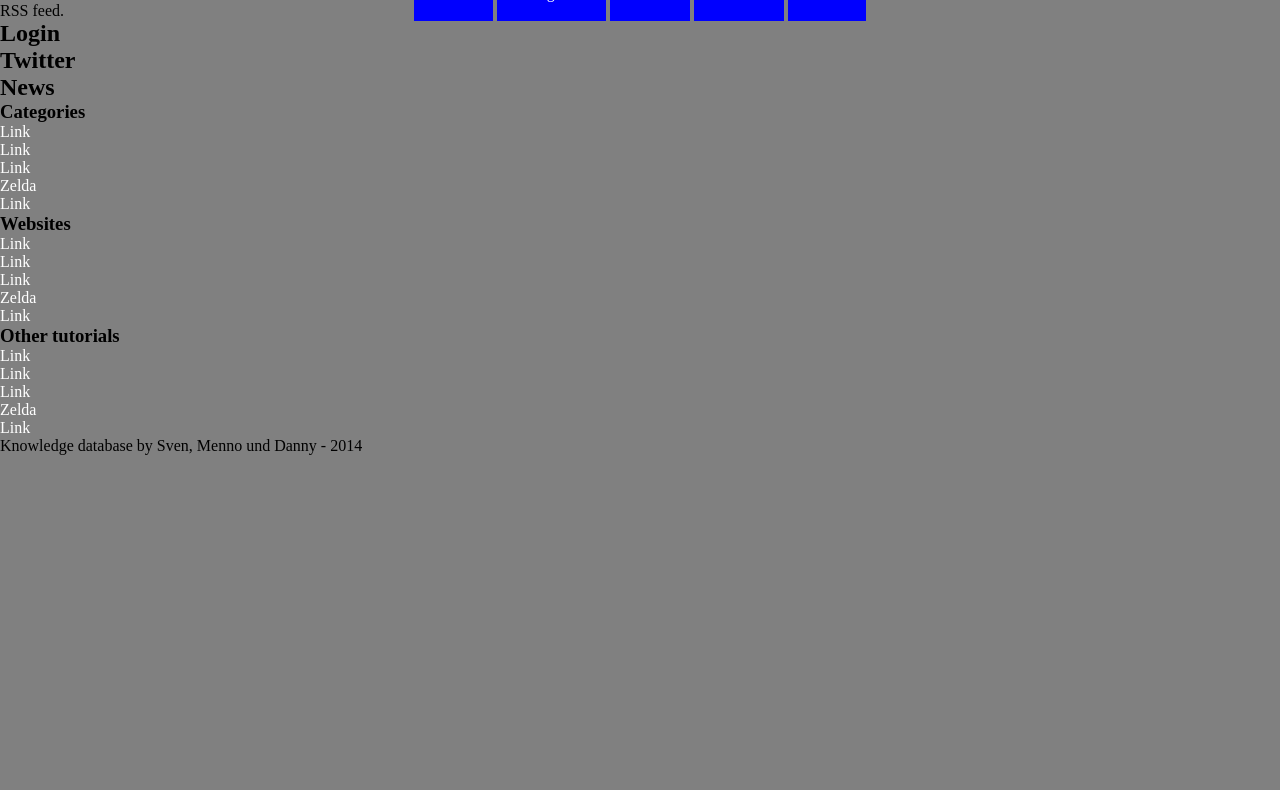
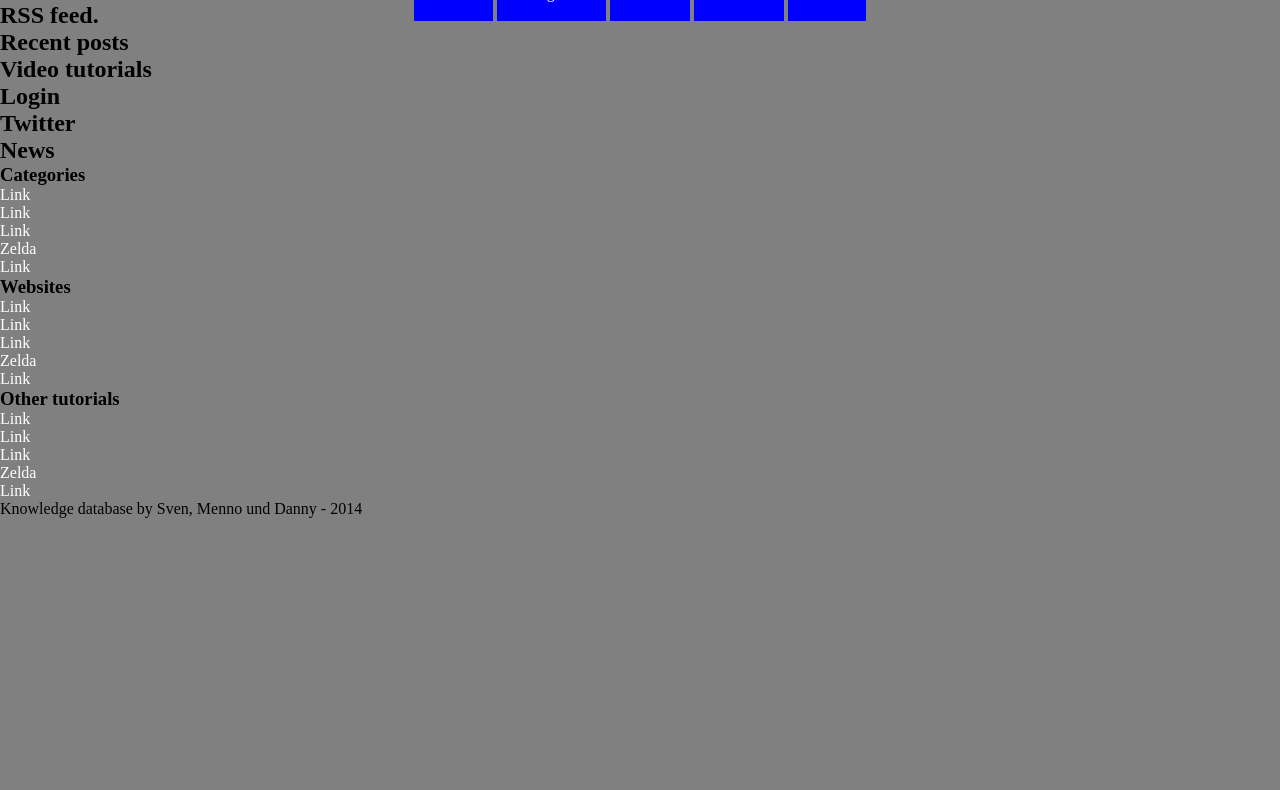
Before and after one commit to SharifJacobs/Knowledgebase, a plain HTML site: page knowledgebase/index.html in a window 1280 px wide. Shown: the part 124-914 px from the top of the page. Drawn offline with Linux system fonts and the light colour scheme.

Commit message:
index aangepastttttttttt

```diff
--- a/knowledgebase/index.html
+++ b/knowledgebase/index.html
@@ -29,7 +29,13 @@
 
 <div id="content-wrapper">
 	<div class="content">
-		<p>RSS feed.</p>
+		<h2>RSS feed.</h2>
+	</div>
+	<div class="content">
+		<h2>Recent posts</h2>
+	</div>
+	<div class="content">
+		<h2>Video tutorials</h2>
 	</div>
 </div>
 
@@ -76,6 +82,7 @@
 	</ul>
 
 	<p>Knowledge database by Sven, Menno und Danny - 2014</p>
+</footer>
 </div>
 <script src="assets/js/jQuery-library.js"></script>
 <!-- <script src="assets/js/#.js"></script> -->
```
